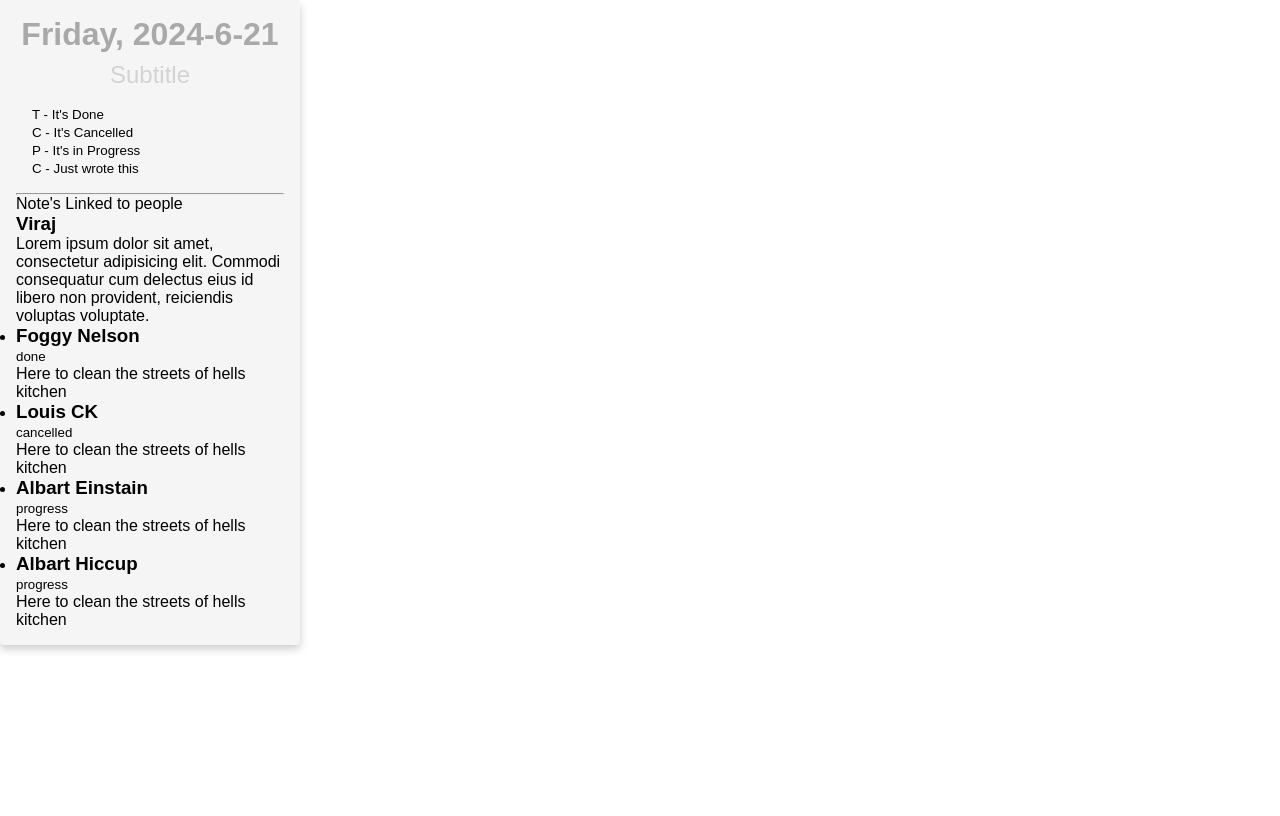
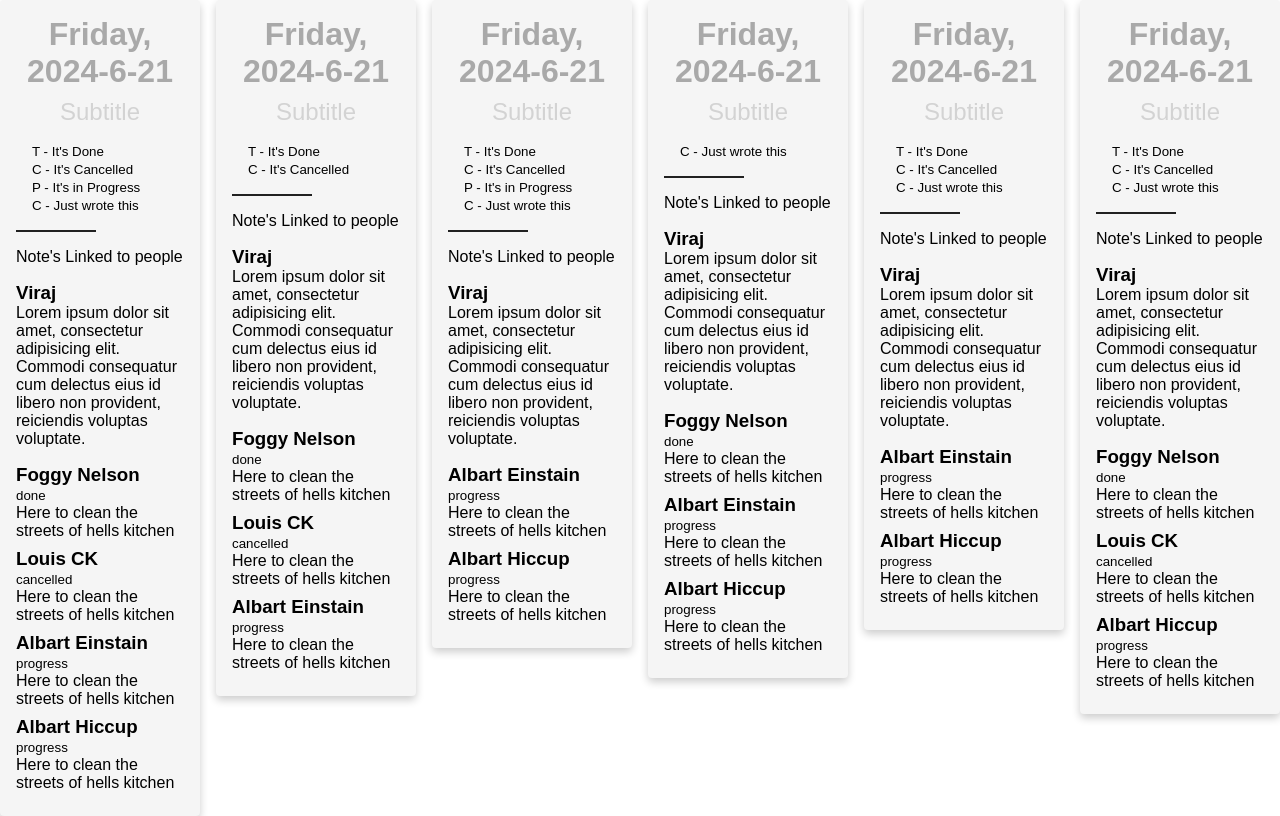
Before and after one commit to Jahirul-Islam-Jantu/thinking-in-react, a React (Vite) app in the folder vite-project/: page /todoapp in a window 1280 px wide. Built offline with nearby package versions, Linux system fonts and the light colour scheme.

Commit message:
dynamic programming

```diff
--- a/vite-project/src/assets/css/style.css
+++ b/vite-project/src/assets/css/style.css
@@ -33,3 +33,25 @@ body{
 .tag-ul li{
     list-style-type:none
 }
+.line{
+    width: 5rem;
+    height: 2px;
+    background-color: #212121;
+    margin-bottom: 1rem;
+}
+.comments{
+    margin-top: 1rem;
+    margin-bottom: 1rem;
+
+ }
+.tasks{
+    list-style-type: none;
+}
+.tasks li{
+    margin-bottom: 0.5rem;
+}
+.task-elements{
+    display: flex;
+    align-items: flex-start;
+    gap: 1rem;
+}
--- a/vite-project/src/pages/ToDoApp.jsx
+++ b/vite-project/src/pages/ToDoApp.jsx
@@ -1,7 +1,8 @@
 import React from 'react';
 
 
-const tasks = {
+const tasks = [
+    {
         id: "unique-id-001",
         subtitle: "Subtitle",
         createdAt: '2024-06-21T06:27:15.501Z',
@@ -38,7 +39,7 @@ const tasks = {
 
 
         }],
-    taskName: [
+        tasks: [
             {
                 id: "task-id-001",
                 title:"Foggy Nelson",
@@ -65,7 +66,264 @@ const tasks = {
             }
         ]
 
+    },
+    {
+        id: "unique-id-001",
+        subtitle: "Subtitle",
+        createdAt: '2024-06-21T06:27:15.501Z',
+        tags: [
+            {
+                id: "unique-id-001",
+                text: "It's Done",
+                icon: "T",
+            },
+            {
+                id: "unique-id-002",
+                text: "It's Cancelled",
+                icon: "C",
             }
+        ],
+        comments: [{
+            id: "comment-id-001",
+            user: {
+                avatar: "xyz.com",
+                name: "Viraj",
+                id: "user-id-001",
+            },
+            text: "Lorem ipsum dolor sit amet, consectetur adipisicing elit. Commodi consequatur cum delectus eius id libero non provident, reiciendis voluptas voluptate."
+
+
+        }],
+        tasks: [
+            {
+                id: "task-id-001",
+                title:"Foggy Nelson",
+                text: "Here to clean the streets of hells kitchen",
+                status: "done"
+            },
+            {
+                id: "task-id-002",
+                title:"Louis CK",
+                text: "Here to clean the streets of hells kitchen",
+                status: "cancelled"
+            },
+            {
+                id: "task-id-003",
+                title:"Albart Einstain",
+                text: "Here to clean the streets of hells kitchen",
+                status: "progress"
+            },
+
+        ]
+
+    },
+    {
+        id: "unique-id-001",
+        subtitle: "Subtitle",
+        createdAt: '2024-06-21T06:27:15.501Z',
+        tags: [
+            {
+                id: "unique-id-001",
+                text: "It's Done",
+                icon: "T",
+            },
+            {
+                id: "unique-id-002",
+                text: "It's Cancelled",
+                icon: "C",
+            },
+            {
+                id: "unique-id-003",
+                text: "It's in Progress",
+                icon: "P",
+            },
+            {
+                id: "unique-id-004",
+                text: "Just wrote this",
+                icon: "C",
+            }
+        ],
+        comments: [{
+            id: "comment-id-001",
+            user: {
+                avatar: "xyz.com",
+                name: "Viraj",
+                id: "user-id-001",
+            },
+            text: "Lorem ipsum dolor sit amet, consectetur adipisicing elit. Commodi consequatur cum delectus eius id libero non provident, reiciendis voluptas voluptate."
+
+
+        }],
+        tasks: [
+
+            {
+                id: "task-id-003",
+                title:"Albart Einstain",
+                text: "Here to clean the streets of hells kitchen",
+                status: "progress"
+            },
+            {
+                id: "task-id-004",
+                title:"Albart Hiccup",
+                text: "Here to clean the streets of hells kitchen",
+                status: "progress"
+            }
+        ]
+
+    },
+    {
+        id: "unique-id-001",
+        subtitle: "Subtitle",
+        createdAt: '2024-06-21T06:27:15.501Z',
+        tags: [
+
+            {
+                id: "unique-id-004",
+                text: "Just wrote this",
+                icon: "C",
+            }
+        ],
+        comments: [{
+            id: "comment-id-001",
+            user: {
+                avatar: "xyz.com",
+                name: "Viraj",
+                id: "user-id-001",
+            },
+            text: "Lorem ipsum dolor sit amet, consectetur adipisicing elit. Commodi consequatur cum delectus eius id libero non provident, reiciendis voluptas voluptate."
+
+
+        }],
+        tasks: [
+            {
+                id: "task-id-001",
+                title:"Foggy Nelson",
+                text: "Here to clean the streets of hells kitchen",
+                status: "done"
+            },
+
+            {
+                id: "task-id-003",
+                title:"Albart Einstain",
+                text: "Here to clean the streets of hells kitchen",
+                status: "progress"
+            },
+            {
+                id: "task-id-004",
+                title:"Albart Hiccup",
+                text: "Here to clean the streets of hells kitchen",
+                status: "progress"
+            }
+        ]
+
+    },
+    {
+        id: "unique-id-001",
+        subtitle: "Subtitle",
+        createdAt: '2024-06-21T06:27:15.501Z',
+        tags: [
+            {
+                id: "unique-id-001",
+                text: "It's Done",
+                icon: "T",
+            },
+            {
+                id: "unique-id-002",
+                text: "It's Cancelled",
+                icon: "C",
+            },
+
+            {
+                id: "unique-id-004",
+                text: "Just wrote this",
+                icon: "C",
+            }
+        ],
+        comments: [{
+            id: "comment-id-001",
+            user: {
+                avatar: "xyz.com",
+                name: "Viraj",
+                id: "user-id-001",
+            },
+            text: "Lorem ipsum dolor sit amet, consectetur adipisicing elit. Commodi consequatur cum delectus eius id libero non provident, reiciendis voluptas voluptate."
+
+
+        }],
+        tasks: [
+
+            {
+                id: "task-id-003",
+                title:"Albart Einstain",
+                text: "Here to clean the streets of hells kitchen",
+                status: "progress"
+            },
+            {
+                id: "task-id-004",
+                title:"Albart Hiccup",
+                text: "Here to clean the streets of hells kitchen",
+                status: "progress"
+            }
+        ]
+
+    },
+    {
+        id: "unique-id-001",
+        subtitle: "Subtitle",
+        createdAt: '2024-06-21T06:27:15.501Z',
+        tags: [
+            {
+                id: "unique-id-001",
+                text: "It's Done",
+                icon: "T",
+            },
+            {
+                id: "unique-id-002",
+                text: "It's Cancelled",
+                icon: "C",
+            },
+
+            {
+                id: "unique-id-004",
+                text: "Just wrote this",
+                icon: "C",
+            }
+        ],
+        comments: [{
+            id: "comment-id-001",
+            user: {
+                avatar: "xyz.com",
+                name: "Viraj",
+                id: "user-id-001",
+            },
+            text: "Lorem ipsum dolor sit amet, consectetur adipisicing elit. Commodi consequatur cum delectus eius id libero non provident, reiciendis voluptas voluptate."
+
+
+        }],
+        tasks: [
+            {
+                id: "task-id-001",
+                title:"Foggy Nelson",
+                text: "Here to clean the streets of hells kitchen",
+                status: "done"
+            },
+            {
+                id: "task-id-002",
+                title:"Louis CK",
+                text: "Here to clean the streets of hells kitchen",
+                status: "cancelled"
+            },
+
+            {
+                id: "task-id-004",
+                title:"Albart Hiccup",
+                text: "Here to clean the streets of hells kitchen",
+                status: "progress"
+            }
+        ]
+
+    }
+]
 
 function getDay(dateStr){
     const date = new Date(dateStr).getDay();
@@ -89,25 +347,31 @@ const CommentListItem = ({comment})=> {
     return <div key={comment.id}><h3>{comment.user.name} </h3> <p>{comment.text}</p></div>
 }
 const TaskListItem = ({task})=> {
-    return <li key={task.id}><h3>{task.title}</h3> <p><small>{task.status}</small></p> <p>{task.text}</p></li>
+    return (<li key={task.id}><h3>{task.title}</h3> <p><small>{task.status}</small></p> <p>{task.text}</p></li>)
+}
+const TaskCard = ({task})=> {
+    return (<div className="box-card">
+        <h1 className="title">{getDay(task.createdAt)}, {formatDate(task.createdAt)}</h1>
+        <h3 className="sub-title">{task.subtitle}</h3>
+        <ul className="tag-ul">
+            {task.tags.map((tag) => <TagListItem key={tag.id} tag={tag}/>)}
+        </ul>
+        <div className="line"/>
+        <p>Note's Linked to people</p>
+        <div className="comments">
+            {task.comments.map((comment) => <CommentListItem key={comment.id} comment={comment}/>)}
+        </div>
+        <ul className="tasks">
+            {task.tasks.map((task) => <TaskListItem key={task.id} task={task}/>)}
+        </ul>
+    </div>)
 }
 
 const ToDoApp = () => {
     return (
-        <div className="box-card">
-            <h1 className="title">{getDay(tasks.createdAt)}, {formatDate(tasks.createdAt)}</h1>
-            <h3 className="sub-title">{tasks.subtitle}</h3>
-            <ul className="tag-ul">
-                {tasks.tags.map((tag) => <TagListItem key={tag.id} tag={tag}/>)}
-            </ul>
-            <hr/>
-            <p>Note's Linked to people</p>
-            <div>
-                {tasks.comments.map((comment) => <CommentListItem key={comment.id} comment={comment}/>)}
-            </div>
-            <ul>
-                {tasks.taskName.map((task)=> <TaskListItem key={task.id} task={task}/>)}
-            </ul>
+        <div className="task-elements">
+
+            {tasks.map(task => <TaskCard task={task} key={task.id} />)}
         </div>
     );
 };
```
Lines whose indentation alone changed are shown as unchanged.
